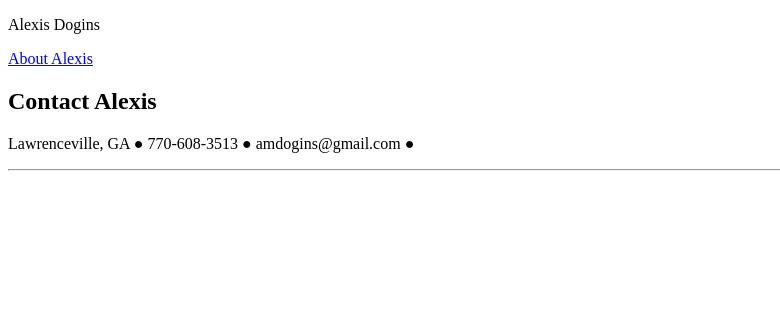
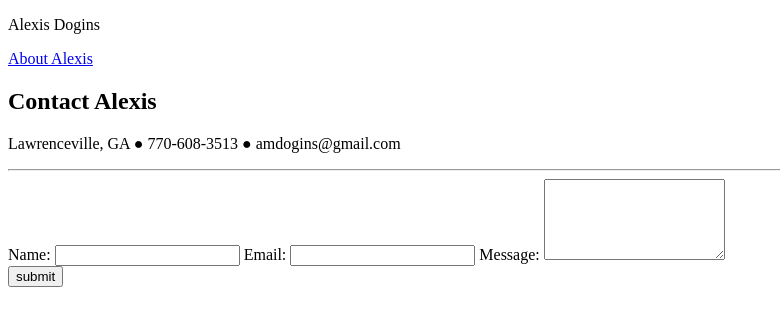
Before and after one commit to adogins/cv-site, a plain HTML site: page CV/contact.html in a window 1280 px wide. Shown: the whole page, without its empty margins (0-780 px from the left). Drawn offline with Linux system fonts and the light colour scheme.

Commit message:
Added form section to contact.html

```diff
--- a/CV/contact.html
+++ b/CV/contact.html
@@ -14,13 +14,20 @@
 
         <section>
             <h1>Contact Alexis</h1>
-            <p>Lawrenceville, GA &#x25CF; 770-608-3513 &#x25CF; amdogins@gmail.com &#x25CF; </p>
+            <p>Lawrenceville, GA &#x25CF; 770-608-3513 &#x25CF; amdogins@gmail.com</p>
         </section>
 
         <hr>
 
-        <form>
-
+        <form action="mailto:amdogins@gmail.com" method="post">
+            <label for="name">Name:</label>
+            <input type="text" id="name">
+            <label for="email">Email:</label>
+            <input type="text" id="email">
+            <label for="message">Message:</label>
+            <textarea rows="5" cols="20"></textarea>
+            <br>
+            <input type="submit" value="submit">
         </form>
 
     </body>
```
